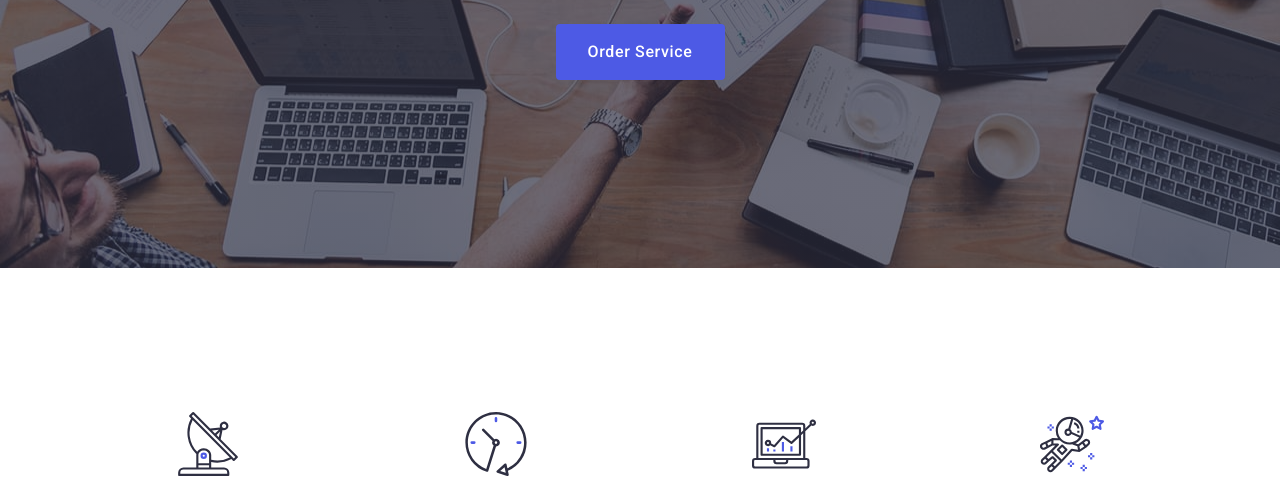
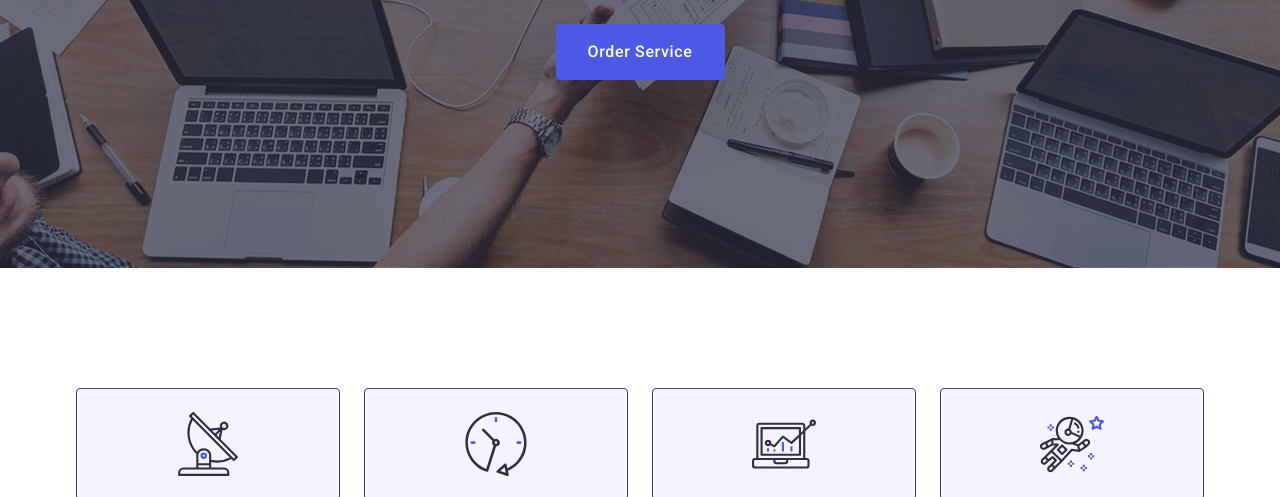
Before and after one commit to Ded-Goit/goit-markup-hw-04, a plain HTML site: page index.html in a window 1280 px wide. Shown: the part 405-902 px from the top of the page. Drawn offline with nearby package versions, Linux system fonts and the light colour scheme.

```diff
--- a/css/styles.css
+++ b/css/styles.css
@@ -88,7 +88,7 @@ img {
   transition: color 250ms, cubic-bezier(0.4, 0, 0.2, 1);
 }
 
-.nav-link ::after {
+.nav-link::after {
   content: "";
   position: absolute;
   left: 0;
@@ -144,6 +144,9 @@ img {
       rgba(46, 47, 66, 0.7)
     ),
     url(../images/people-office.jpg);
+  background-repeat: no-repeat;
+  background-position: center;
+  background-size: cover;
   padding: 188px 0;
   max-width: 1440px;
   margin-left: auto;
@@ -175,6 +178,7 @@ img {
   margin-right: auto;
   border: none;
   border-radius: 4px;
+  transition: transition: background-color 250ms, cubic-bezier(0.4, 0, 0.2, 1);
 }
 .hero-button:hover,
 .hero-button:focus {
@@ -203,9 +207,12 @@ img {
 }
 .second-section-icon-div {
   display: flex;
-  border: 1px solid var(--light-slate);
+  align-items: center;
+  justify-content: center;
+  background-color: #f4f4fd;
   border-radius: 4px;
-  width: 264px;
+  border: 1px solid;
+  margin-bottom: 8px;
   height: 112px;
 }
 .second-section-icon {
@@ -254,6 +261,7 @@ img {
   width: calc((100% - 72px) / 4);
   border-radius: 0px 0px 4px 4px;
   text-align: center;
+  box-shadow: 0px 1px 6px rgba(46, 47, 66, 0.08), 0px 1px 1px rgba(46, 47, 66, 0.16), 0px 2px 1px rgba(46, 47, 66, 0.08);;
 }
 .third-section-title-item-item {
   padding: 32px 0;
@@ -278,8 +286,9 @@ img {
 }
 .third-section-icon-ul {
   display: flex;
-  column-gap: 24px;
+  gap: 24px;
   justify-content: center;
+  transition:  background-color 250ms cubic-bezier(0.4, 0, 0.2, 1);
 }
 .third-section-icon-li {
   width: 40px;
@@ -352,15 +361,19 @@ img {
 .fourth-section-item {
   width: 360px;
   transition: color 250ms, cubic-bezier(0.4, 0, 0.2, 1);
+}
 
 .fourth-section-item-tumba {
 position: relative;
 overflow: hidden;
 }
-.fourth-section-item:hover {box-shadow: 0px 1px 6px rgba(46, 47, 66, 0.08),
-  0px 1px 1px rgba(46, 47, 66, 0.16), 0px 2px 1px rgba(46, 47, 66, 0.08);}
+.fourth-section-item:hover {
+  box-shadow: 0px 1px 6px rgba(46, 47, 66, 0.08),
+  0px 1px 1px rgba(46, 47, 66, 0.16), 0px 2px 1px rgba(46, 47, 66, 0.08);
+}
 
-.fourth-section-item:hover .fourth-section-item-tumba-text {
+.fourth-section-item:hover .fourth-section-item-tumba-text
+{
   box-shadow: 0px 1px 6px rgba(46, 47, 66, 0.08),
   0px 1px 1px rgba(46, 47, 66, 0.16),
   0px 2px 1px rgba(46, 47, 66, 0.08);
@@ -385,7 +398,7 @@ transform: translateY(0%);}
   background-color: #2e2f42;
   padding: 100px 0;
 }
-.footer-content {
+.container.footer-content {
   display: flex;
   align-items: baseline;
 }
```
